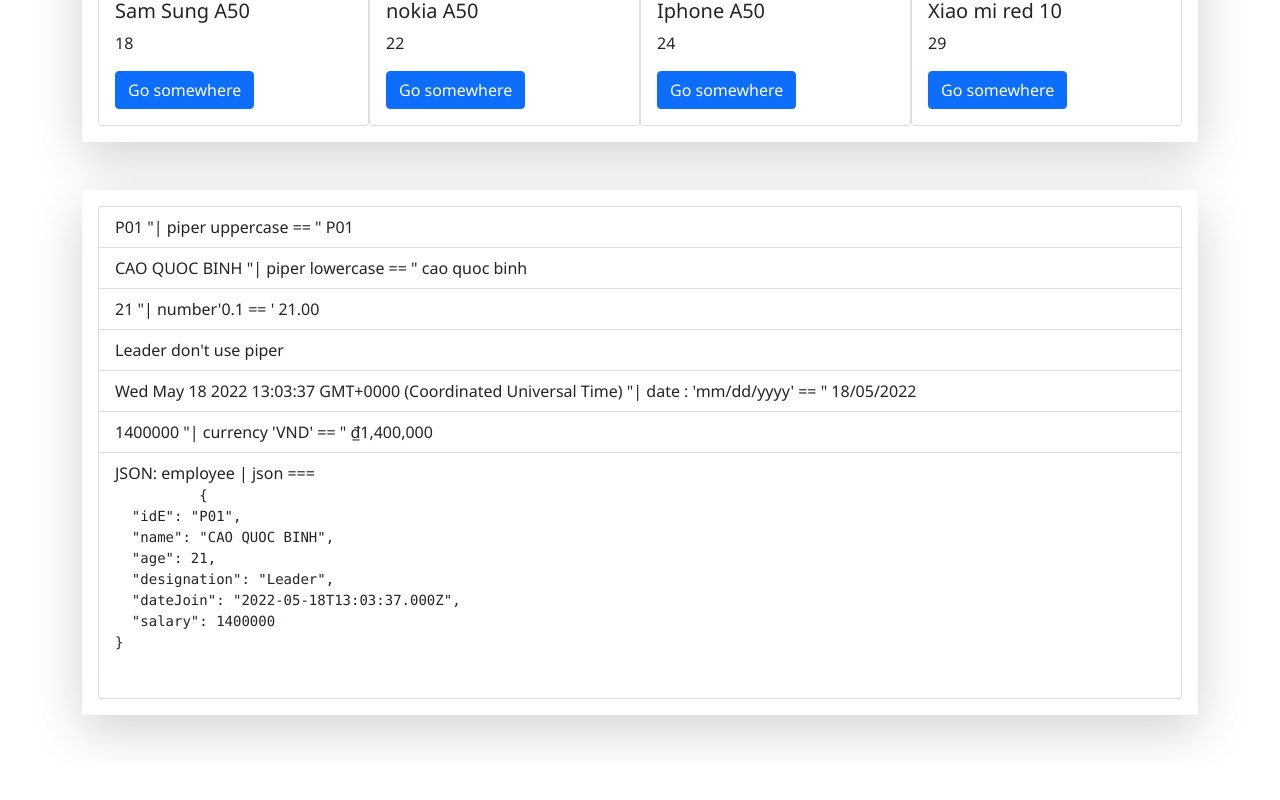
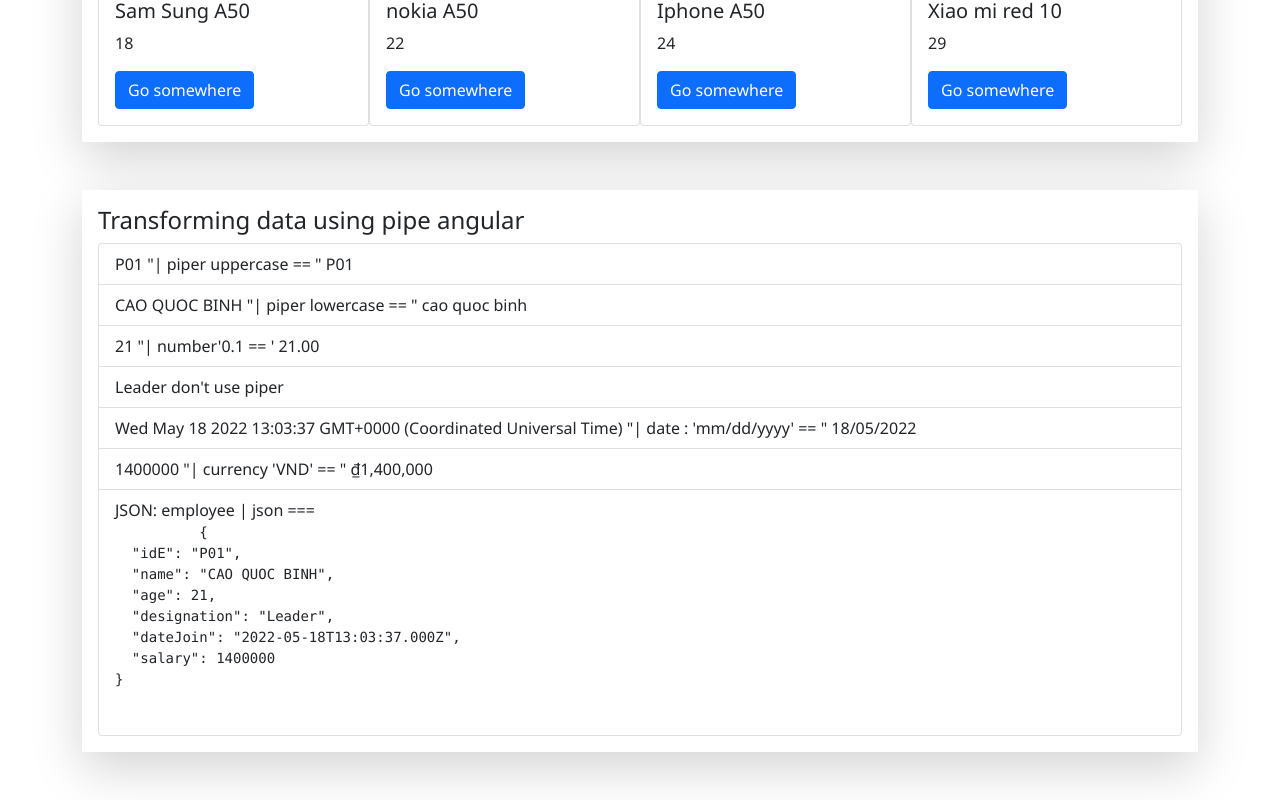
Before and after one commit to quocbinh-npm9081/angular-crash-2022, an Angular app: page / in a window 1280 px wide. Shown: the part 4410-5210 px from the top of the page. Before the commit the page ends 5173 px from the top, so only its background shows below. Built offline with nearby package versions, Linux system fonts and the light colour scheme.

Commit message:
adding h4 heading for pipe component

```diff
--- a/src/app/Components/Pipes/Pipes.component.html
+++ b/src/app/Components/Pipes/Pipes.component.html
@@ -1,3 +1,4 @@
+<h4>Transforming data using pipe angular</h4>
 <ol class="list-group ">
     <li class="list-group-item">{{employee.idE }} "| piper uppercase == " {{employee.idE | uppercase}}</li>
     <li class="list-group-item">{{employee.name}} "| piper lowercase == " {{employee.name | lowercase}}</li>
```
